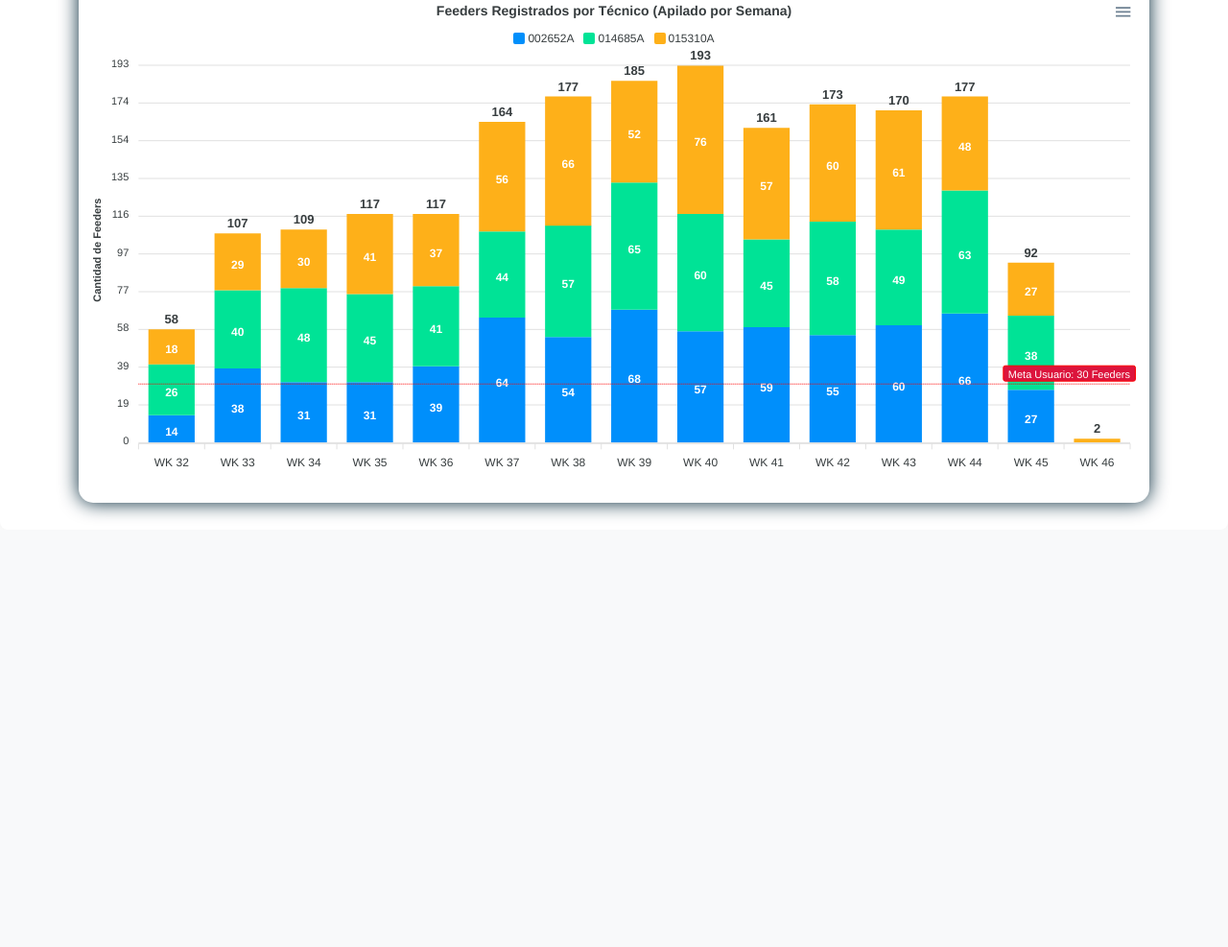
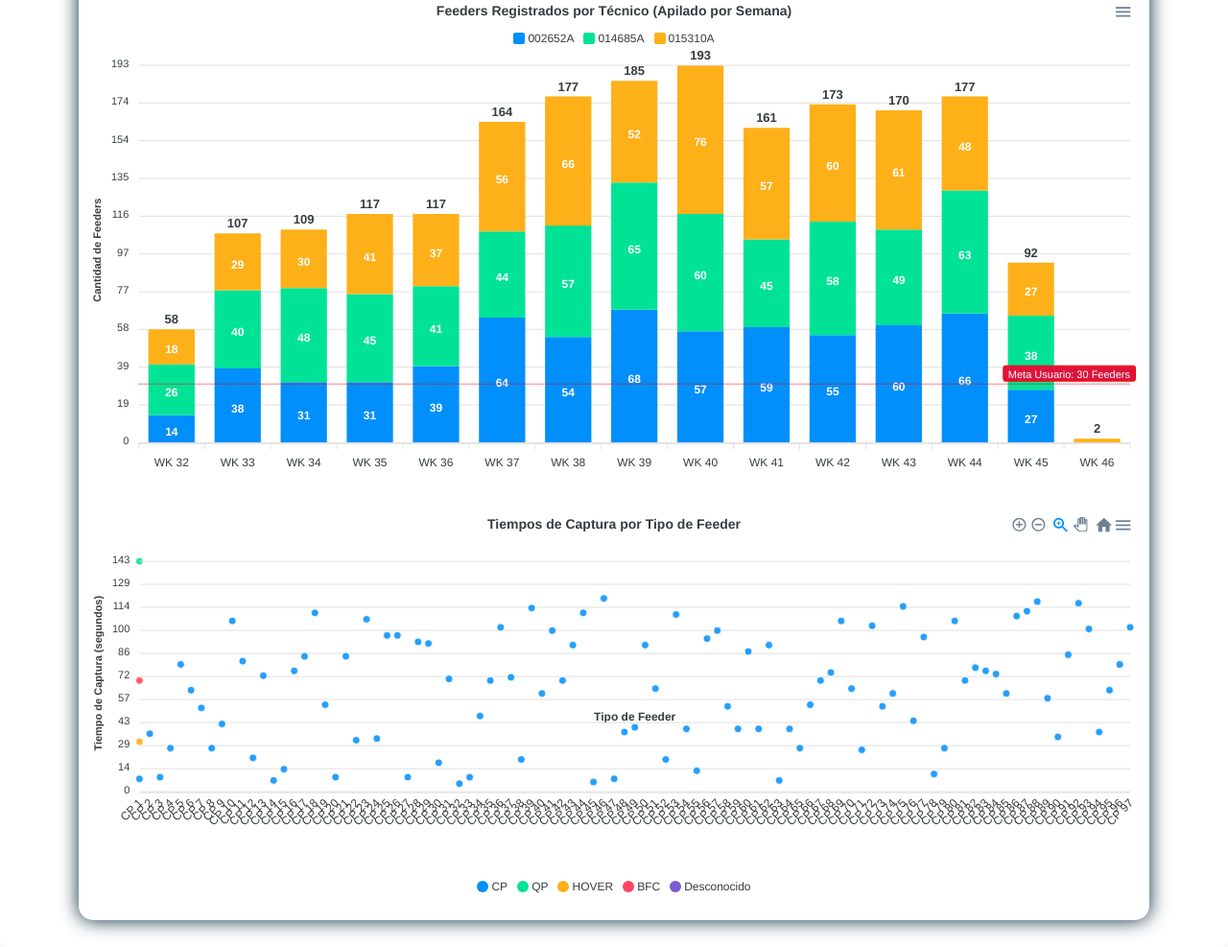
Before and after one commit to Echxvx2610/django_mantto_feeder, a Django app: page /analisis/ in a window 1280 px wide. Shown: the part 555-1542 px from the top of the page at 96% size. Before the commit the page ends 1093 px from the top, so only its background shows below. Run offline with Django 5.2, Linux system fonts and the light colour scheme; data comes from the database, SQL or seed files in the repository; both versions use the stored data as it was after the commit; parts of the project's set-up code (start-up, migrations or seed data) failed here and were passed over; some libraries are stand-ins or nearby versions.

Commit message:
update
backup

```diff
--- a/mantto_feeder/templates/analisis.html
+++ b/mantto_feeder/templates/analisis.html
@@ -8,21 +8,24 @@
 <div class="my-2 analisis">
     <h2 class="titulo_principal centrar">Analisis Mantenimiento</h2>
     <div id="semanaChart" style="width: 100%; height: 350px; margin: auto;"></div>
-    <!--<div id="tecnicoChart" style="width: 100%; height: 350px; margin: auto; margin-top: 20px;"></div> -->
     <div id="feederPorTecnicoSemanal" style="width: 100%; height: 350px; margin: auto; margin-top: 20px;"></div>
+    <!-- Nuevo gráfico de dispersión para los tiempos de captura por tipo de feeder -->
+    <div id="tiemposPorTipoFeeder" style="width: 100%; height: 350px; margin: auto; margin-top: 20px;"></div>
 </div>
 
 <!-- Cargar ApexCharts desde un CDN -->
 <script src="https://cdn.jsdelivr.net/npm/apexcharts"></script>
 <script>
     // Datos pasados desde Django
-    var feedersPorSemana = {{ feeders_por_semana| safe }};
-    var feedersPorTecnicoSemanal = {{ feeders_por_tecnico_semanal| safe }};
-    var semanas = {{ semanas| safe }};
-    var feedersPorTecnico = {{ feeders_por_tecnico| safe }};
-    var tecnicos = {{ tecnicos| safe }};
-    var meta = {{ meta_feeder| safe }};
-    var meta_usuario = {{ meta_usuario| safe }};
+    var feedersPorSemana = {{ feeders_por_semana|safe }};
+    var feedersPorTecnicoSemanal = {{ feeders_por_tecnico_semanal|safe }};
+    var semanas = {{ semanas|safe }};
+    var feedersPorTecnico = {{ feeders_por_tecnico|safe }};
+    var tecnicos = {{ tecnicos|safe }};
+    var meta = {{ meta_feeder|safe }};
+    var meta_usuario = {{ meta_usuario|safe }};
+    var feederTipoTiempo = {{ feeder_tipo_tiempo|safe }};  // Nuevo contexto para los tiempos de captura por tipo de feeder
+    //console.log(feederTipoTiempo);
     // Calcular el valor de maxY para asegurarnos de que la meta sea visible
     var maxY = Math.max(...feedersPorSemana, meta) + 10; // Asegúrate de que la meta sea visible, sumando un margen de 10
     var maxY2 = Math.max(...feedersPorTecnico, meta_usuario) + 10;
@@ -31,6 +34,7 @@
     var semanasConPrefijo = semanas.map(function (semana) {
         return 'WK ' + semana;
     });
+
     // Gráfico de barras para los feeders por semana
     var semanaOptions = {
         series: [{
@@ -143,5 +147,76 @@
 
     var chart = new ApexCharts(document.querySelector("#feederPorTecnicoSemanal"), options);
     chart.render();
+
+    // Obtener los tipos de feeders
+    var feederTypes = Object.keys(feederTipoTiempo);  // Tipos de feeders, como 'CP', 'QP', 'HOVER', etc.
+
+    // Preparar los datos para el gráfico de dispersión
+    var seriesTiempos = feederTypes.map(function(tipo) {
+        var tiempos = feederTipoTiempo[tipo];  // Los tiempos de captura para este tipo
+        // Crear puntos en el gráfico, cada punto representa un tiempo de captura de un feeder
+        var puntos = tiempos.map(function(tiempo, index) {
+            return { x: tipo + ' ' + (index + 1), y: tiempo };  // x es un ID simulado, y es el tiempo de captura
+        });
+
+        return {
+            name: tipo,
+            data: puntos
+        };
+    });
+
+    // Configuración del gráfico
+    var tiempoOptions = {
+        series: seriesTiempos,
+        chart: {
+            type: 'scatter',
+            height: 400
+        },
+        xaxis: {
+            // categories: feederTypes,  // Las categorías en el eje X son los tipos de feeders
+            categories: feederTypes,
+            title: {
+                text: 'Tipo de Feeder'
+            }
+        },
+        yaxis: {
+            title: {
+                text: 'Tiempo de Captura (segundos)'
+            },
+            min: 0,
+            // Ajustar a el mayor tiempo de captura en todos los feeders
+            max: Math.max(...Object.values(feederTipoTiempo).flat())
+        },
+        title: {
+            text: 'Tiempos de Captura por Tipo de Feeder',
+            align: 'center'
+        },
+        tooltip: {
+            x: {
+                formatter: function(value) {
+                    return 'Feeder: ' + value;  // Mostrar el ID simulado
+                }
+            },
+            y: {
+                formatter: function(value) {
+                    return value.toFixed(2) + ' seg';  // Mostrar el tiempo con 2 decimales
+                }
+            }
+        },
+        markers: {
+            size: 4
+        },
+        plotOptions: {
+            scatter: {
+                marker: {
+                    size: 5
+                }
+            }
+        }
+    };
+
+    // Crear y renderizar el gráfico
+    var tiempoChart = new ApexCharts(document.querySelector("#tiemposPorTipoFeeder"), tiempoOptions);
+    tiempoChart.render();
 </script>
 {% endblock %}
--- a/mantto_feeder/templates/registro.html
+++ b/mantto_feeder/templates/registro.html
@@ -96,10 +96,12 @@
         </div>
 
         <!-- Tiempo de Captura -->
+        <!--
         <div class="col-6">
             <label for="time">Tiempo de Captura</label>
             <input type="text" id="time" value="00:00:00" class="form-control" disabled />
         </div>
+        -->
 
         <!-- Boton de Calibrar y Reset  -->
         <div class="col-6 text-center gap-2 botones">
--- a/mantto_feeder/views.py
+++ b/mantto_feeder/views.py
@@ -143,42 +143,40 @@ def home(request):
 
 def analisis(request):
     # Extraer todos los registros de la base de datos
-    consulta = FeederRegistro.objects.all()
+    consulta = FeederRegistro.objects.all()[:100]
 
     # Meta del Feeder (30 y 10 por defecto)
     meta_feeder = 80
     meta_usuario = 30
     print("Registros totales:", total := len(consulta))
 
-    # Retornar el tipo de feeder de cada feeder
-    tipo_feeder = []
-    feeder_ids = []  # Para guardar los IDs de feeders
-    for registro in consulta:
-        if registro.CP == "OK":
-            tipo_feeder.append("CP")
-        elif registro.QP == "OK":
-            tipo_feeder.append("QP")
-        elif registro.HOVER == "OK":
-            tipo_feeder.append("HOVER")
-        elif registro.BFC == "OK":
-            tipo_feeder.append("BFC")
-        else:
-            tipo_feeder.append("Desconocido")  # Si no es "OK", se puede considerar como un tipo desconocido
+    # Crear el diccionario para guardar tipo_feeder y su respectivo tiempo
+    feeder_tipo_tiempo = {
+        "CP": [],
+        "QP": [],
+        "HOVER": [],
+        "BFC": [],
+        "Desconocido": []  # Si no coincide con ningún tipo conocido
+    }
 
-        feeder_ids.append(registro.feeder_id)  # Guardar el ID del feeder
+    # Llenar el diccionario con los datos de feeder_id, tipo_feeder y tiempo_captura
+    for resultado in consulta:
+        tipo = "Desconocido"  # Valor por defecto si no se encuentra un tipo válido
 
-    # Imprimir los tipos de feeder para depuración
-    # print("Tipos de feeder:", tipo_feeder) # para depuración
-    # Lista de tiempos de captura
-    tiempos = []
-    for registro in consulta:
-        tiempos.append(registro.tiempo_captura)  # Guardar el tiempo de captura
+        # Identificar el tipo de feeder basado en los valores de los campos
+        if resultado.CP == "OK":
+            tipo = "CP"
+        elif resultado.QP == "OK":
+            tipo = "QP"
+        elif resultado.HOVER == "OK":
+            tipo = "HOVER"
+        elif resultado.BFC == "OK":
+            tipo = "BFC"
 
-    # Imprimir los tiempos de captura junto con el ID del feeder
-    #print("Tiempos de captura por feeder:") # para depuración
-    for feeder_id, tiempo, tipo in zip(feeder_ids, tiempos, tipo_feeder):
-        pass
-        #print(f"Feeder ID {feeder_id}: {tiempo} segundos, Tipo: {tipo}") # para depuración
+        # Añadir al diccionario el (feeder_id, tiempo_captura)
+        feeder_tipo_tiempo[tipo].append((resultado.feeder_id, resultado.tiempo_captura))
+
+
     # Obtener el técnico desde la solicitud GET (si existe)
     tecnico = request.GET.get('tecnico', "00000")
 
@@ -241,7 +239,6 @@ def analisis(request):
             feeders_por_tecnico_semanal[tecnico].append(feeders_por_semana_tecnico[semana].get(tecnico, 0))
 
 
-
     # Pasar los datos a la plantilla
     context = {
         'feeders_por_semana': feeders_semana,
@@ -251,8 +248,9 @@ def analisis(request):
         'tecnicos': tecnicos,
         'meta_feeder': meta_feeder,
         'meta_usuario': meta_usuario,
-        'tiempos': tiempos,
-        'tipo_feeder': tipo_feeder,  # Agregar la lista de tipos de feeders a la plantilla
+        #'tiempos': tiempos,
+        #'tipo_feeder': tipo_feeder,
+        'feeder_tipo_tiempo': feeder_tipo_tiempo
     }
 
     return render(request, 'analisis.html', context)
```
Also changed, not shown: mantto_feeder/templates/registro_feeder.html (added, +14 -0 lines), README.md, db.sqlite3.
